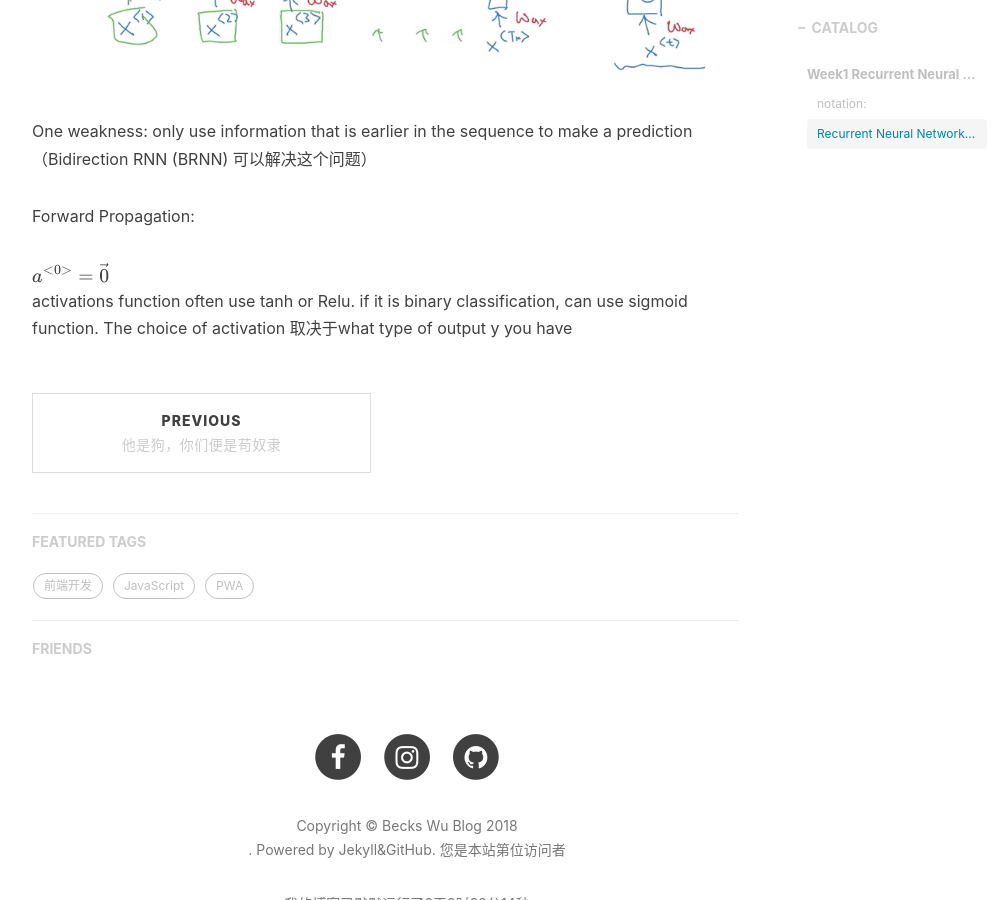
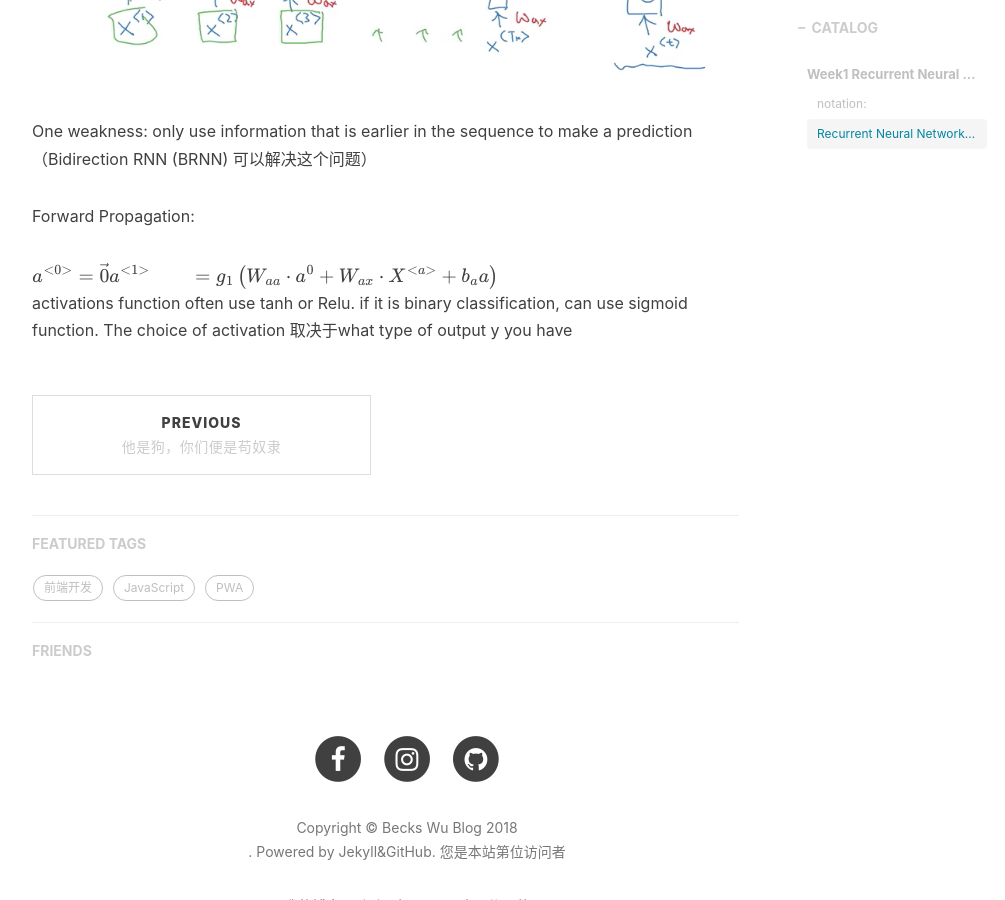
Before and after one commit to beckswu/beckswu.github.io, a Jekyll site: the page built from _posts/2018-09-12-deep-learning-rnn-note.markdown, in a window 1280 px wide and 900 px high, scrolled down 3234 px. Shown: the whole window, without its empty margins (233-1238 px from the left). Built offline with Jekyll 4.4.1, drawn with Linux system fonts in a browser that asks for light colours; nearby versions of some CDN libraries; formulas are drawn with MathJax 3; comment, search, counter and statistics services are not loaded.

Commit message:
add formula

```diff
--- a/_posts/2018-09-12-deep-learning-rnn-note.markdown
+++ b/_posts/2018-09-12-deep-learning-rnn-note.markdown
@@ -65,6 +65,7 @@ One weakness: only use information that is earlier in the sequence to make a pre
 Forward Propagation:
 
 $$\begin{align} a^{<{0}>} &= \vec0
+a^{<{1}>} &= g_1\left(W_{aa}\cdot a^{0}+ W_{ax}\cdot X^{<{a}>} + b_aa \right)
 \end{align}$$
 <br/> activations function often use tanh or Relu. if it is binary classification, can use sigmoid function. The choice of activation 取决于what type of output y you have
 
```
